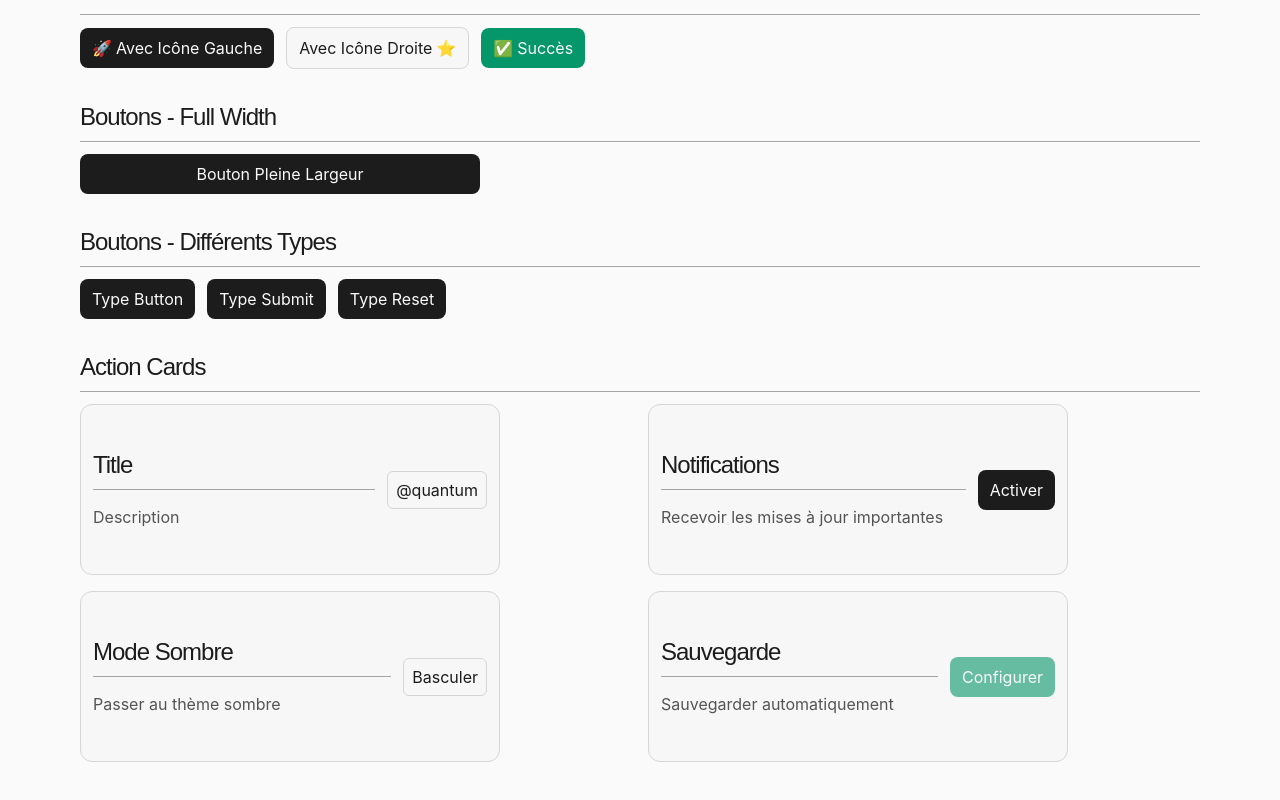
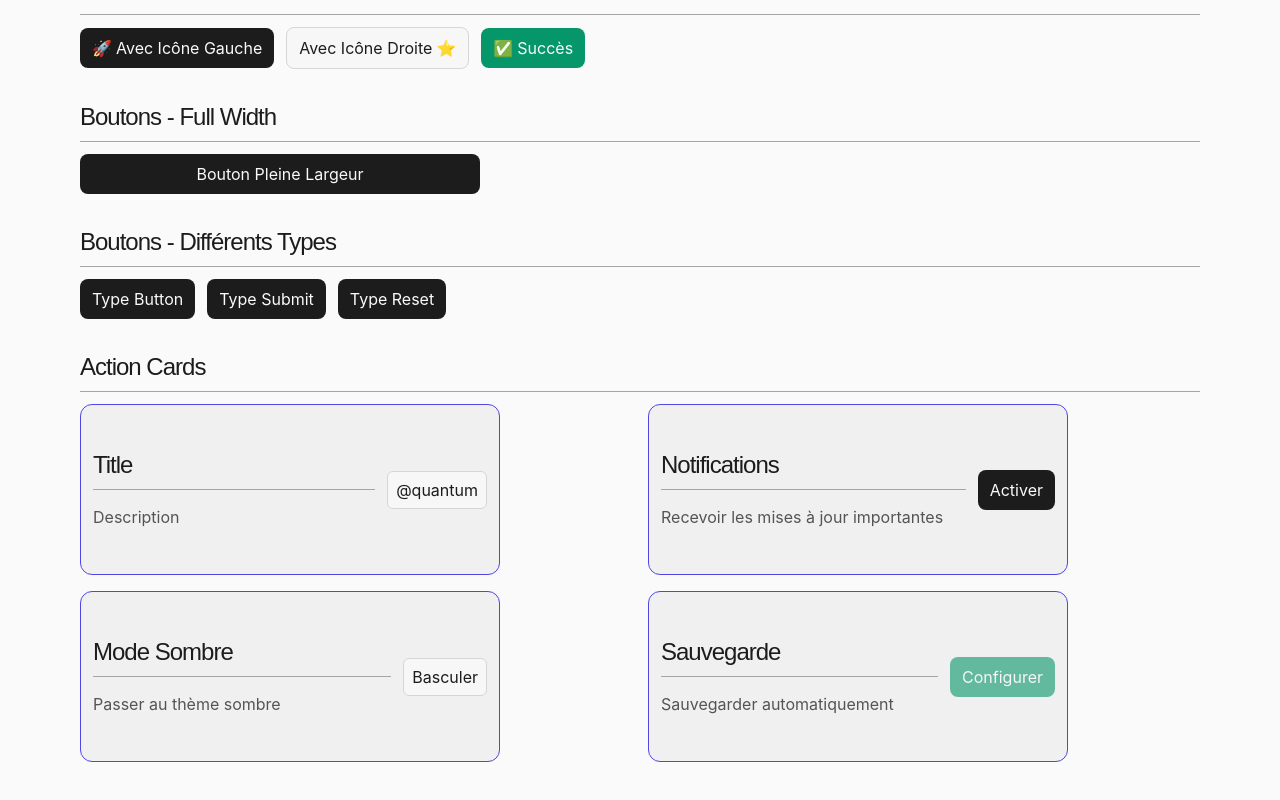
Before and after one commit to Maximepodgorski/design-systel-lyse, a React (Vite) app: page / in a window 1280 px wide. Shown: the part 778-1578 px from the top of the page. Built offline with nearby package versions, Linux system fonts and the light colour scheme.

Commit message:
Update ActionCard styles with hover and selected state colors
Co-authored-by: contact <contact@getlyse.com>

```diff
--- a/src/components/ActionCard/ActionCard.scss
+++ b/src/components/ActionCard/ActionCard.scss
@@ -3,8 +3,8 @@
 
 .lyse-action-card {
   // === STYLES DE BASE ===
-  background-color: var(--background-neutral-faint-default);
-  border: 1px solid var(--border-default);
+  background-color: var(--background-neutral-faint-hover);
+  border: 1px solid var(--border-selected);
   border-radius: var(--layout-radius-xl);
   padding: var(--layout-padding-lg);
   width: 100%;
@@ -91,7 +91,7 @@
     cursor: not-allowed;
 
     &:hover {
-      border-color: var(--border-default);
+      border-color: var(--border-selected);
       box-shadow: none;
     }
   }
```
Also changed, not shown: src/components/ActionCard/README.md.
